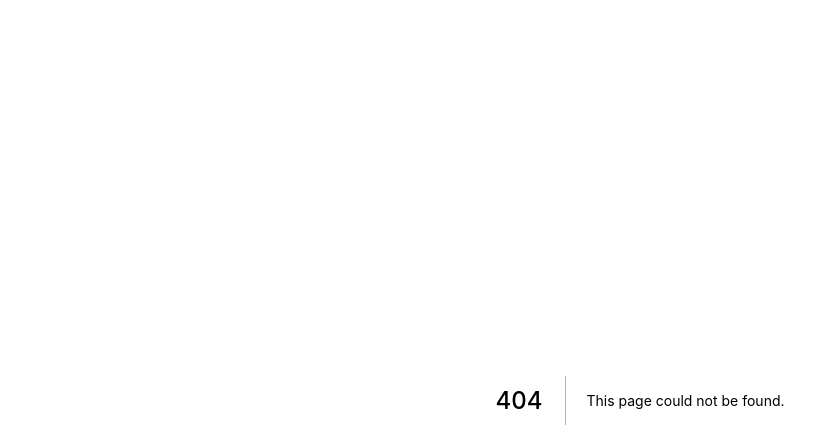
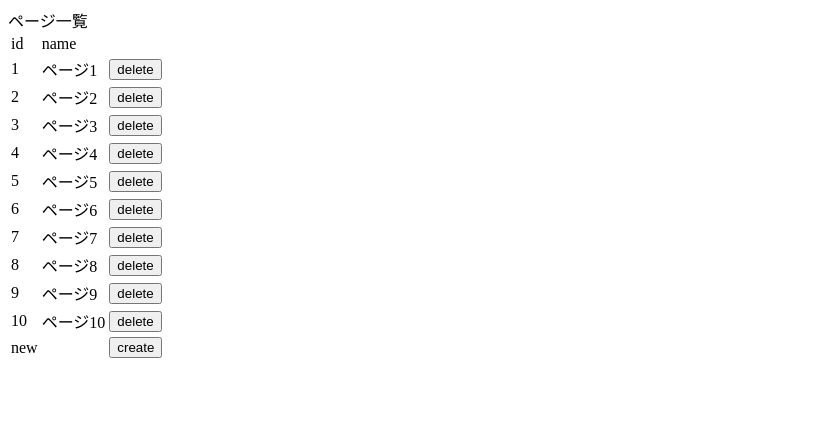
Before and after one commit to sawadyecma/translate-editor, a Next.js app: page /pages/contenteditable in a window 1280 px wide. Before the commit this address had no page. Shown: the top 448 px of the page, without its empty margins (0-837 px from the left). Built offline with nearby package versions, Linux system fonts and the light colour scheme.

Commit message:
ContentEditableを使ったが、キャレットの制御が必要

```diff
--- /dev/null
+++ b/src/pages/pages/contenteditable.tsx
@@ -0,0 +1,96 @@
+import { usePages } from "../../hooks/usePages";
+import { getPages } from "../../rpc/page";
+import { Page } from "../../type";
+
+type Props = {
+  pages: Page[];
+};
+
+const ContentEditable = (props: Props) => {
+  const {
+    state: { pages, newPage, editting },
+    handlers: {
+      onUpdate,
+      onCreate,
+      onDelete,
+      onPageSelect,
+      onPageChange,
+      onNewPageChange,
+    },
+  } = usePages({ initialPages: props.pages });
+
+  return (
+    <>
+      ページ一覧
+      <table>
+        <thead>
+          <tr>
+            <td>id</td>
+            <td>name</td>
+            <td></td>
+          </tr>
+        </thead>
+        <tbody>
+          {pages.map((page) => (
+            <tr key={page.id}>
+              <td>{page.id}</td>
+              <td>
+                <div
+                  onClick={() => onPageSelect(page)}
+                  contentEditable
+                  onChange={(e) => {
+                    console.log(e);
+                    onPageChange(e.currentTarget.nodeValue ?? "");
+                  }}
+                  onInput={(e) => {
+                    const value = e.currentTarget.innerHTML;
+                    onPageChange(value);
+                  }}
+                  suppressContentEditableWarning
+                  dangerouslySetInnerHTML={{
+                    __html: editting.id === page.id ? editting.name : page.name,
+                  }}
+                />
+              </td>
+              <td>
+                {editting.id === page.id ? (
+                  <button onClick={onUpdate}>save</button>
+                ) : (
+                  <button onClick={() => onDelete(page.id)}>delete</button>
+                )}
+              </td>
+            </tr>
+          ))}
+          <tr>
+            <td>new</td>
+            <td>
+              <div
+                contentEditable
+                onInput={(e) => {
+                  onNewPageChange(e.currentTarget.innerHTML);
+                }}
+                suppressContentEditableWarning
+                dangerouslySetInnerHTML={{
+                  __html: newPage.name,
+                }}
+              />
+            </td>
+            <td>
+              <button onClick={onCreate}>create</button>
+            </td>
+          </tr>
+        </tbody>
+      </table>
+    </>
+  );
+};
+
+export async function getServerSideProps() {
+  return {
+    props: {
+      pages: await getPages(),
+    },
+  };
+}
+
+export default ContentEditable;
```
